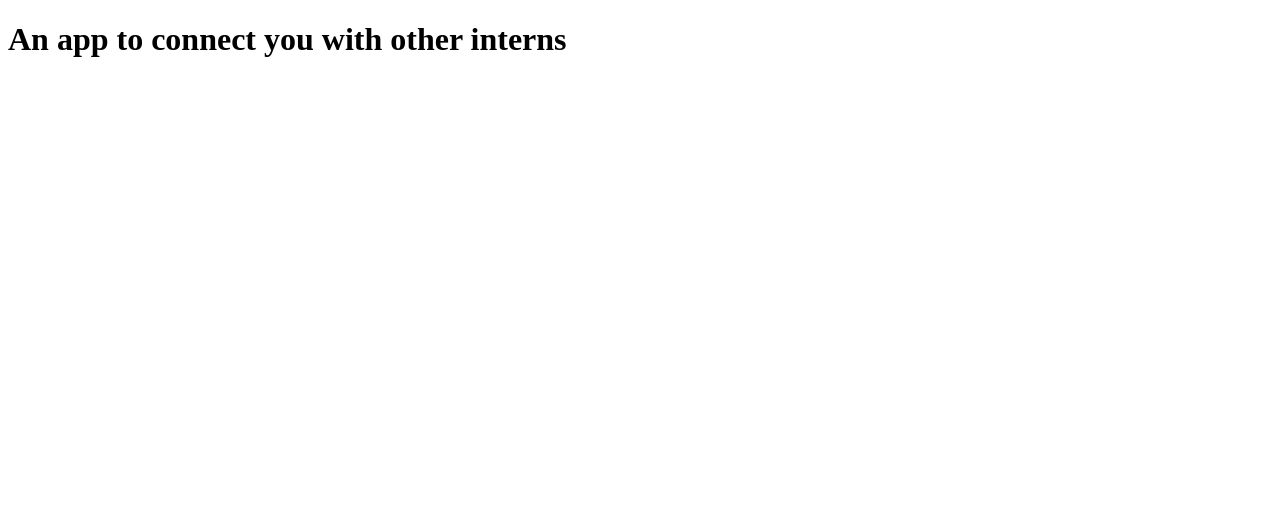
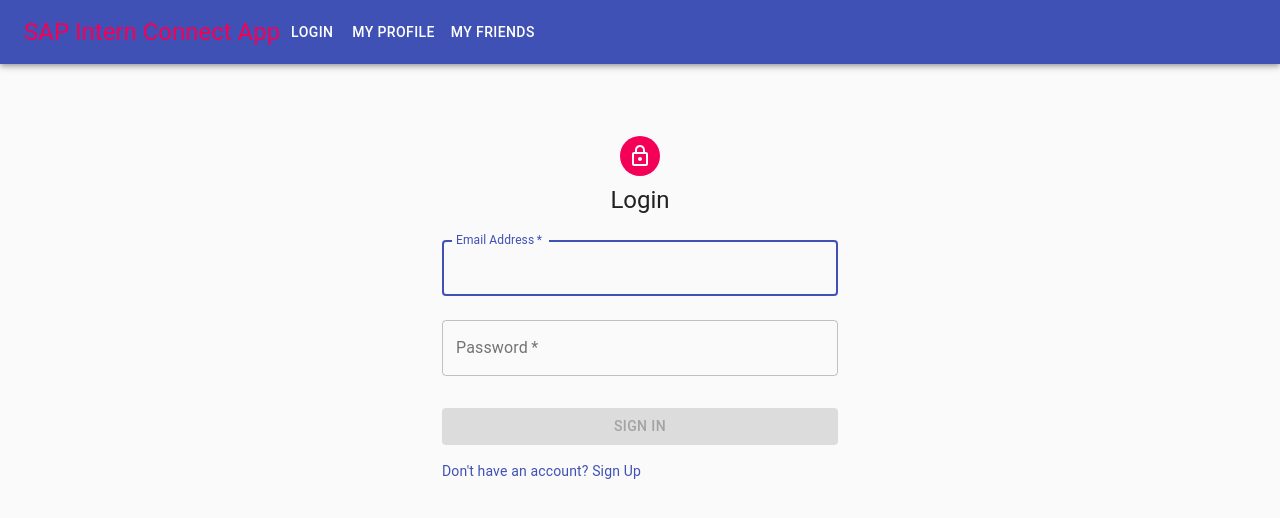
Before and after one commit to SAPInternConnect/frontend, a React (Create React App) app: page /login in a window 1280 px wide. Shown: the top 518 px of the page. Built offline with nearby package versions, Linux system fonts and the light colour scheme.

Commit message:
added nav bar and basic pages

```diff
--- a/package.json
+++ b/package.json
@@ -4,11 +4,14 @@
   "private": true,
   "dependencies": {
     "@material-ui/core": "^4.11.0",
+    "@material-ui/icons": "^4.9.1",
     "@testing-library/jest-dom": "5.11.5",
     "@testing-library/react": "11.1.0",
     "@testing-library/user-event": "12.1.10",
+    "axios": "^0.21.0",
     "react": "^17.0.1",
     "react-dom": "^17.0.1",
+    "react-router-dom": "^5.2.0",
     "react-scripts": "4.0.0",
     "semantic-ui-css": "2.4.1",
     "semantic-ui-react": "2.0.0",
--- a/src/component/App.js
+++ b/src/component/App.js
@@ -1,9 +1,27 @@
 import React from 'react';
+import { BrowserRouter as Router, Route, Switch } from 'react-router-dom';
+import login from './pages/login';
+import Navigation from './header'
+import * as ROUTES from '../constants/routes'
+import home from './pages/home'
+import friends from '../component/friends'
+import profile from '../component/profile'
+
 function App() {
+
   return (
-    <div>
-      <h1>An app to connect you with other interns</h1>
-    </div>
+
+    <Router>
+      <div className="App">
+       <Navigation/>
+       <Switch>
+           <Route exact path= {ROUTES.HOME}  component = {home}/>
+           <Route exact path={ROUTES.LOGIN} component={login}/>
+           <Route exact path = {ROUTES.MYFRIENDS} component={friends}/>
+           <Route exact path = {ROUTES.MYPROFILE} component ={profile}/>
+       </Switch>
+      </div>
+    </Router>
   );
-}
+  }
 export default App;
--- /dev/null
+++ b/src/component/friends.js
@@ -0,0 +1,15 @@
+import React, {Component} from 'react'
+
+class Friends extends Component {
+    constructor(props) {
+        super();
+      }
+
+    render() {
+        return (
+            <h1>These are my friends</h1>
+        )
+    }
+}
+
+export default Friends
--- /dev/null
+++ b/src/component/header.js
@@ -0,0 +1,53 @@
+import React from 'react';
+import * as ROUTES from '../constants/routes'
+import { makeStyles } from '@material-ui/core/styles';
+import AppBar from '@material-ui/core/AppBar';
+import Toolbar from '@material-ui/core/Toolbar';
+import Typography from '@material-ui/core/Typography';
+import Button from '@material-ui/core/Button';
+import IconButton from '@material-ui/core/IconButton';
+import MenuIcon from '@material-ui/icons/Menu';
+import Link from '@material-ui/core/Link';
+
+
+const useStyles = makeStyles((theme) => ({
+    root: {
+      flexGrow: 1,
+    },
+    menuButton: {
+      marginRight: theme.spacing(2),
+    },
+    title: {
+      flexGrow: 1,
+    },
+  }));
+
+const Navigation = () => {
+    return (
+            <Header />
+    )
+    }
+
+const classes = makeStyles()
+
+const Header = () =>  {
+        return (
+        <div className={classes.root}>
+        <AppBar position="static">
+            <Toolbar>
+
+                <Typography variant="h5" className={classes.title} >
+                <Link href={ROUTES.HOME} color="secondary" underline="none">
+                    SAP Intern Connect App
+                </Link>
+                </Typography>
+                <Button color="inherit" href={ROUTES.LOGIN}>Login</Button>
+                <Button color="inherit" href={ROUTES.MYPROFILE}>My Profile</Button>
+                <Button color="inherit" href={ROUTES.MYFRIENDS}>My Friends</Button>
+            </Toolbar>
+        </AppBar>
+        </div>
+        )
+}
+
+export default Navigation
--- /dev/null
+++ b/src/component/pages/home.js
@@ -0,0 +1,7 @@
+import React from 'react';
+
+export default function home() {
+    return (
+        <h1> this is the home page</h1>
+    )
+}
--- /dev/null
+++ b/src/component/pages/login.js
@@ -0,0 +1,167 @@
+import React, { Component } from 'react';
+import Avatar from '@material-ui/core/Avatar';
+import Button from '@material-ui/core/Button';
+import CssBaseline from '@material-ui/core/CssBaseline';
+import TextField from '@material-ui/core/TextField';
+import Link from '@material-ui/core/Link';
+import Grid from '@material-ui/core/Grid';
+import Typography from '@material-ui/core/Typography';
+import withStyles from '@material-ui/core/styles/withStyles';
+import Container from '@material-ui/core/Container';
+import CircularProgress from '@material-ui/core/CircularProgress';
+import LockOutlinedIcon from '@material-ui/icons/LockOutlined';
+
+import axios from 'axios';
+
+class login extends Component {
+	constructor(props) {
+		super(props);
+
+		this.state = {
+			email: '',
+			password: '',
+			errors: [],
+			loading: false
+		};
+	}
+
+	componentWillReceiveProps(nextProps) {
+		if (nextProps.UI.errors) {
+			this.setState({
+				errors: nextProps.UI.errors
+			});
+		}
+	}
+
+	handleChange = (event) => {
+		this.setState({
+			[event.target.name]: event.target.value
+		});
+	};
+
+	// handleSubmit = (event) => {
+	// 	event.preventDefault();
+	// 	this.setState({ loading: true });
+	// 	const userData = {
+	// 		email: this.state.email,
+	// 		password: this.state.password
+	// 	};
+	// 	axios
+	// 		.post('/login', userData)
+	// 		.then((response) => {
+	// 			localStorage.setItem('AuthToken', `Bearer ${response.data.token}`);
+	// 			this.setState({
+	// 				loading: false,
+	// 			});
+	// 			this.props.history.push('/');
+	// 		})
+	// 		.catch((error) => {
+	// 			this.setState({
+	// 				errors: error.response.data,
+	// 				loading: false
+	// 			});
+	// 		});
+	// };
+
+	render() {
+		const { classes } = this.props;
+		const { errors, loading } = this.state;
+		return (
+			<Container component="main" maxWidth="xs">
+				<CssBaseline />
+				<div className={classes.paper}>
+					<Avatar className={classes.avatar}>
+						<LockOutlinedIcon/>
+					</Avatar>
+					<Typography component="h1" variant="h5">
+						Login
+					</Typography>
+					<form className={classes.form} noValidate>
+						<TextField
+							variant="outlined"
+							margin="normal"
+							required
+							fullWidth
+							id="email"
+							label="Email Address"
+							name="email"
+							autoComplete="email"
+							autoFocus
+							helperText={errors.email}
+							error={errors.email ? true : false}
+							onChange={this.handleChange}
+						/>
+						<TextField
+							variant="outlined"
+							margin="normal"
+							required
+							fullWidth
+							name="password"
+							label="Password"
+							type="password"
+							id="password"
+							autoComplete="current-password"
+							helperText={errors.password}
+							error={errors.password ? true : false}
+							onChange={this.handleChange}
+						/>
+						<Button
+							type="submit"
+							fullWidth
+							variant="contained"
+							color="primary"
+							className={classes.submit}
+							onClick={this.handleSubmit}
+							disabled={loading || !this.state.email || !this.state.password}
+						>
+							Sign In
+							{loading && <CircularProgress size={30} className={classes.progess} />}
+						</Button>
+						<Grid container>
+							<Grid item>
+								<Link href="signup" variant="body2">
+									{"Don't have an account? Sign Up"}
+								</Link>
+							</Grid>
+						</Grid>
+						{errors.general && (
+							<Typography variant="body2" className={classes.customError}>
+								{errors.general}
+							</Typography>
+						)}
+					</form>
+				</div>
+			</Container>
+		);
+	}
+}
+
+const styles = (theme) => ({
+	paper: {
+		marginTop: theme.spacing(8),
+		display: 'flex',
+		flexDirection: 'column',
+		alignItems: 'center'
+	},
+	avatar: {
+		margin: theme.spacing(1),
+		backgroundColor: theme.palette.secondary.main
+	},
+	form: {
+		width: '100%',
+		marginTop: theme.spacing(1)
+	},
+	submit: {
+		margin: theme.spacing(3, 0, 2)
+	},
+	customError: {
+		color: 'red',
+		fontSize: '0.8rem',
+		marginTop: 10
+	},
+	progess: {
+		position: 'absolute'
+	}
+});
+
+export default withStyles(styles)(login);
--- /dev/null
+++ b/src/component/profile.js
@@ -0,0 +1,15 @@
+import React, {Component} from 'react'
+
+class Profile extends Component {
+    constructor(props) {
+        super();
+      }
+
+    render() {
+        return (
+            <h1>hi this is my profile</h1>
+        )
+    }
+}
+
+export default Profile
--- /dev/null
+++ b/src/constants/routes.js
@@ -0,0 +1,5 @@
+export const HOME = '/'
+export const LOGIN = '/login'
+export const SIGNUP = '/signUp'
+export const MYPROFILE = '/myProfile'
+export const MYFRIENDS = "/friends"
```
Also changed, not shown: 1 other file (tests, documents, lock files or other folders).
